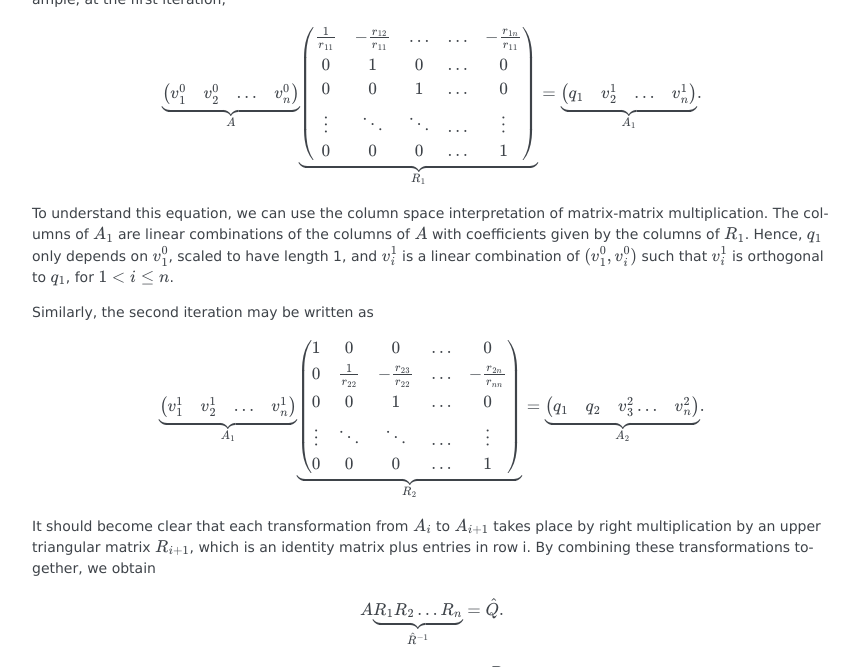
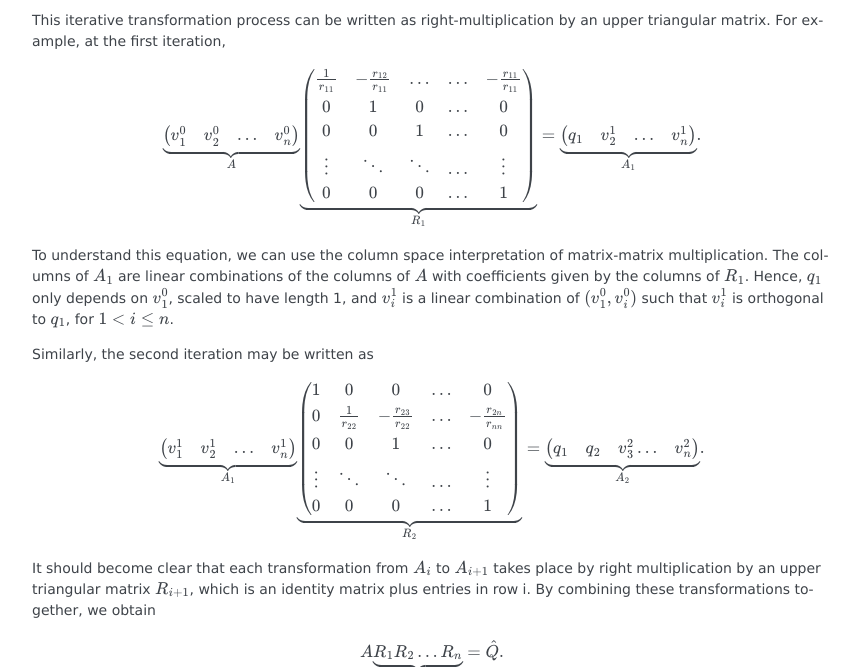
Before and after one commit to comp-lin-alg/comp-lin-alg-course, a Sphinx documentation site: the page built from doc/source/L2_QR_factorisation.rst, in a window 1280 px wide and 900 px high, scrolled down 4514 px, cut to the strip 233-900 px from the top of the window. Shown: the whole strip, without its empty margins (163-1022 px from the left). Built offline with Sphinx 7.4.7, drawn with Linux system fonts in a browser that asks for light colours; formulas are drawn with MathJax 3; pages that are not in the unit, such as notebooks, are missing from menus; some of the changed lines change nothing that is shown; some of the changed text lies outside the part shown.

Commit message:
writing GS classical correctly

```diff
--- a/doc/source/L2_QR_factorisation.rst
+++ b/doc/source/L2_QR_factorisation.rst
@@ -125,7 +125,7 @@
 
 .. math::
 
-   r_{ij} = q_i^*a_j, \, i < j,
+   r_{ij} = q_i^*a_j, \, i > j,
 
 and the diagonal entries are chosen so that `\|q_i\|=1`, for
 `i=1,2,\ldots,n`, i.e.
@@ -146,6 +146,9 @@
   * FOR `i = 1` TO `j-1`
 
     * `r_{ij} \gets q_i^*a_j`
+  * END FOR
+  * FOR `i = 1` TO `j-1`
+
     * `v_j \gets v_j - r_{ij}q_i`
   * END FOR
   * `r_{jj} \gets \|v_j\|_2`
@@ -161,11 +164,11 @@
    The :func:`cla_utils.exercises2.GS_classical` function has been
    left unimplemented. It should implement the classical Gram-Schmidt
    algorithm above, using Numpy slice notation so that only one Python
-   for loop is used. The function should work "in place" by changing
-   the values in `A`, without introducing additional intermediate
-   arrays (you will need to create a new array to store `R`). The test
-   script ``test_exercises2.py`` in the ``test`` directory will test
-   this function.
+   for loop is used. The function should work "in place" by making a
+   copy of `A` and then changing the values in the copy, without
+   introducing additional intermediate arrays (you will need to create
+   a new array to store `R`). The test script ``test_exercises2.py``
+   in the ``test`` directory will test this function.
 
 Projector interpretation of Gram-Schmidt
 ----------------------------------------
@@ -308,8 +311,9 @@
    What is the minimal number of Python
    for loops possible?
 
-   The function should work "in place" by changing the values of `A`,
-   without introducing additional intermediate arrays. The test script
+   The function should work "in place" by making a
+   copy of `A` and then changing those values, without introducing
+   additional intermediate arrays. The test script
    ``test_exercises2.py`` in the ``test`` directory will test this
    function.
 
@@ -350,7 +354,7 @@
       \underbrace{
       \begin{pmatrix}
       \frac{1}{r_{11}} & -\frac{r_{12}}{r_{11}} & \ldots &
-      \ldots & -\frac{r_{1n}}{r_{11}} \\
+      \ldots & -\frac{r_{11}}{r_{11}} \\
       0 & 1 & 0 & \ldots & 0 \\
       0 & 0 & 1 & \ldots & 0 \\
       \vdots & \ddots & \ddots & \ldots & \vdots \\
```
